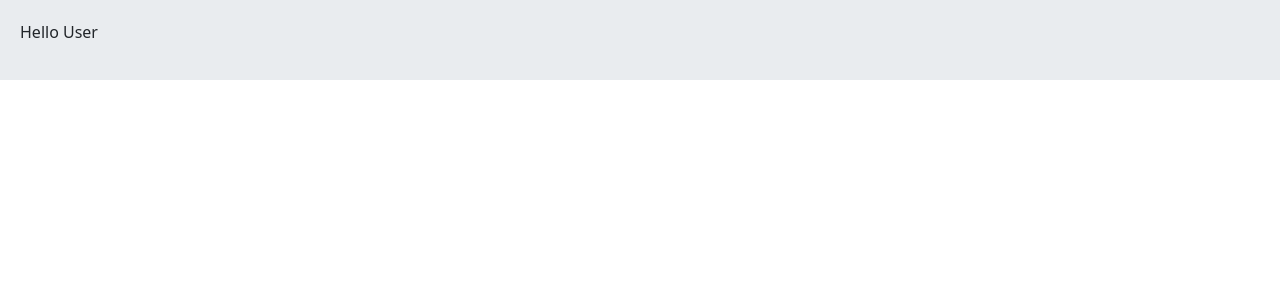
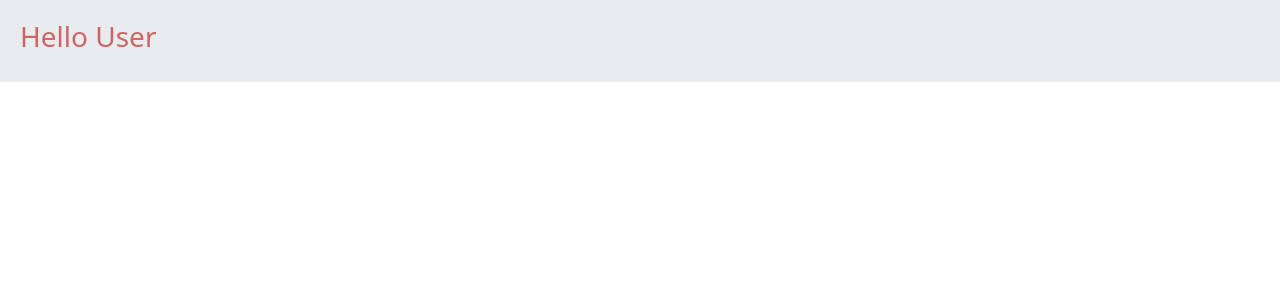
Before and after one commit to mohamadsajjadi/Django-Online-shop, a Django app: page / in a window 1280 px wide. Shown: the part 56-356 px from the top of the page. Run offline with Django 4.2, Linux system fonts and the light colour scheme.

Commit message:
make a static file for css js img

```diff
--- a/A/A/settings.py
+++ b/A/A/settings.py
@@ -112,6 +112,7 @@ USE_TZ = True
 # https://docs.djangoproject.com/en/4.1/howto/static-files/
 
 STATIC_URL = 'static/'
+STATICFILES_DIRS = [BASE_DIR/'static']
 
 # Default primary key field type
 # https://docs.djangoproject.com/en/4.1/ref/settings/#default-auto-field
--- /dev/null
+++ b/A/home/static/home/css/style.css
@@ -0,0 +1,3 @@
+h3   {
+    color: #ce6464;
+}
--- a/A/home/templates/home/home.html
+++ b/A/home/templates/home/home.html
@@ -1,4 +1,10 @@
 {% extends 'base.html' %}
+{% load static %}
+
+{% block extra_tag %}
+    <link rel="stylesheet" href="{% static 'home/css/style.css' %}">
+{% endblock %}
+
 {% block content %}
-    <p>Hello User</p>
+    <h3>Hello User</h3>
 {% endblock %}
--- /dev/null
+++ b/A/static/css/base_style.css
@@ -0,0 +1,5 @@
+.jumbotron {
+    padding: 20px;
+    margin-bottom: 20px;
+    background-color: #e9ecef;
+}
--- a/A/templates/base.html
+++ b/A/templates/base.html
@@ -1,3 +1,4 @@
+{% load static %}
 <!DOCTYPE html>
 <html lang="en">
 <head>
@@ -6,13 +7,8 @@
     <!-- CSS only -->
     <link href="https://cdn.jsdelivr.net/npm/bootstrap@5.2.0/dist/css/bootstrap.min.css" rel="stylesheet"
           integrity="sha384-gH2yIJqKdNHPEq0n4Mqa/HGKIhSkIHeL5AyhkYV8i59U5AR6csBvApHHNl/vI1Bx" crossorigin="anonymous">
-    <style>
-        .jumbotron {
-            padding: 20px;
-            margin-bottom: 20px;
-            background-color: #e9ecef;
-        }
-    </style>
+    <link rel="stylesheet" href="{% static 'css/base_style.css' %}">
+    {% block extra_tag %} {% endblock %}
 </head>
 <body>
 {% include 'inc/navbar.html' %}
```
Also changed, not shown: A/accounts/static/accounts/css/style.css (added).
